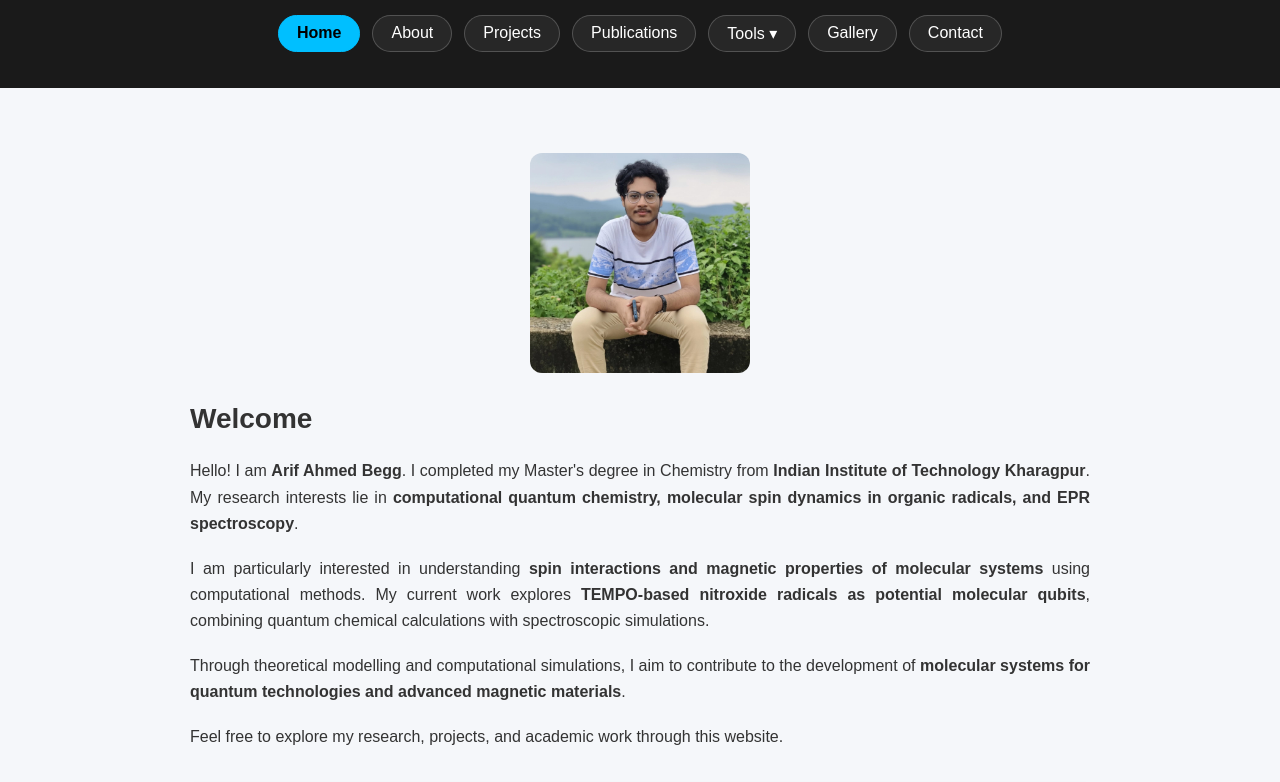
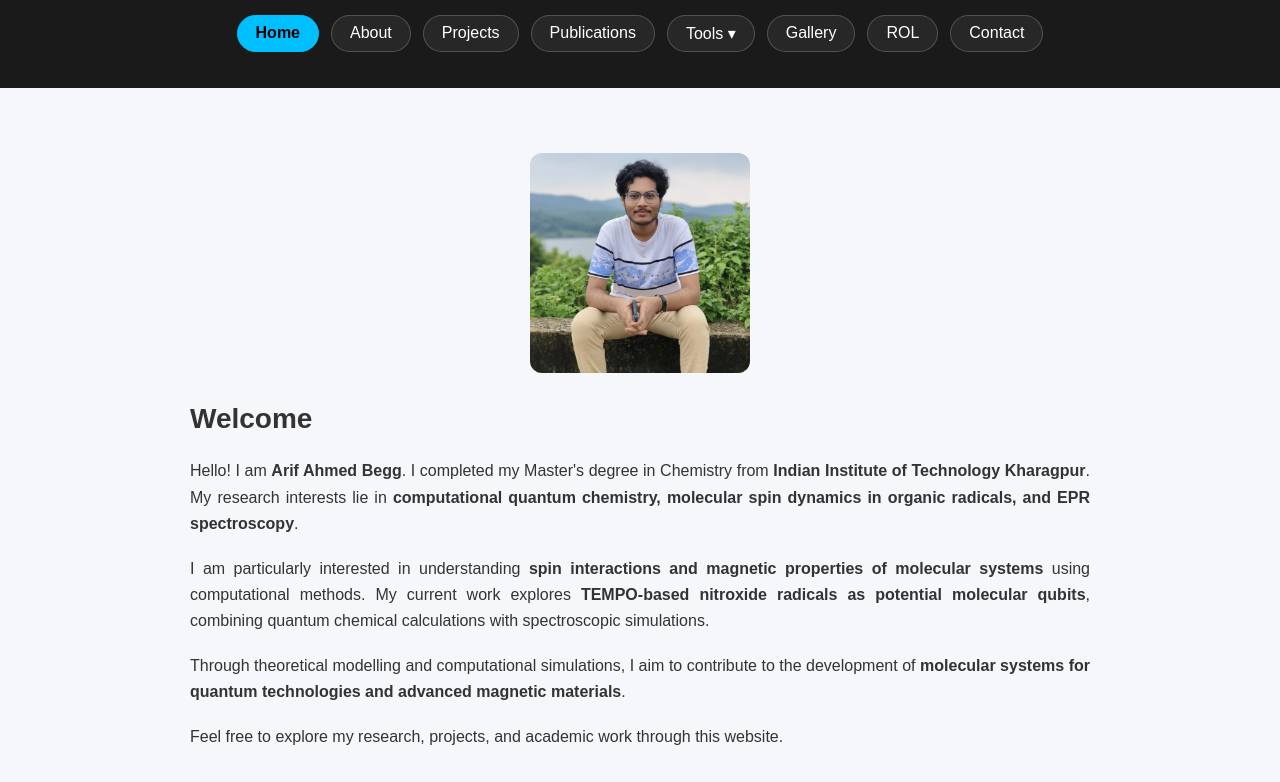
Before and after one commit to ArifAhmedBegg/arifahmedbegg.github.io, a plain HTML site: page index.html in a window 1280 px wide. Shown: the part 85-867 px from the top of the page. Drawn offline with Linux system fonts and the light colour scheme.

Commit message:
Add ROL link to navigation in index.html

```diff
--- a/index.html
+++ b/index.html
@@ -42,6 +42,7 @@
 </div>
 
 <a href="#gallery" data-section="gallery">Gallery</a>
+<a href="#rol" data-section="contact">ROL</a>
 <a href="#contact" data-section="contact">Contact</a>
 </nav>
 
```
